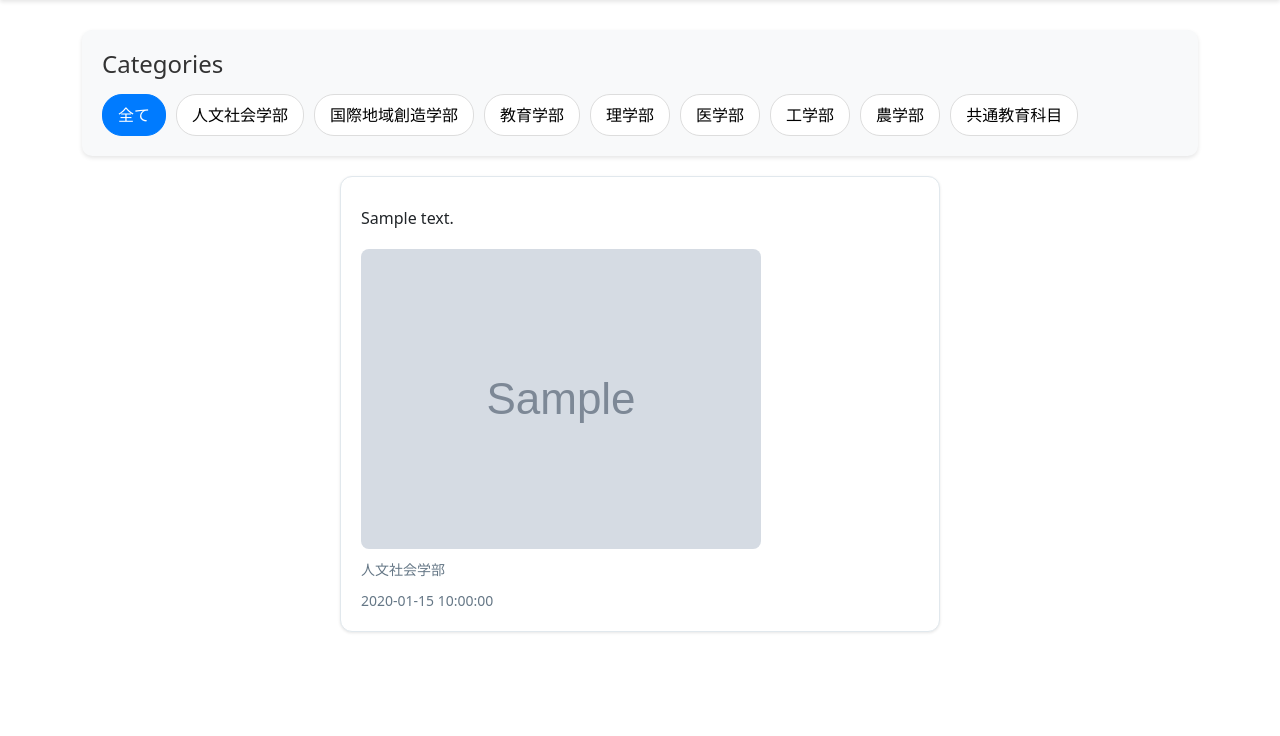
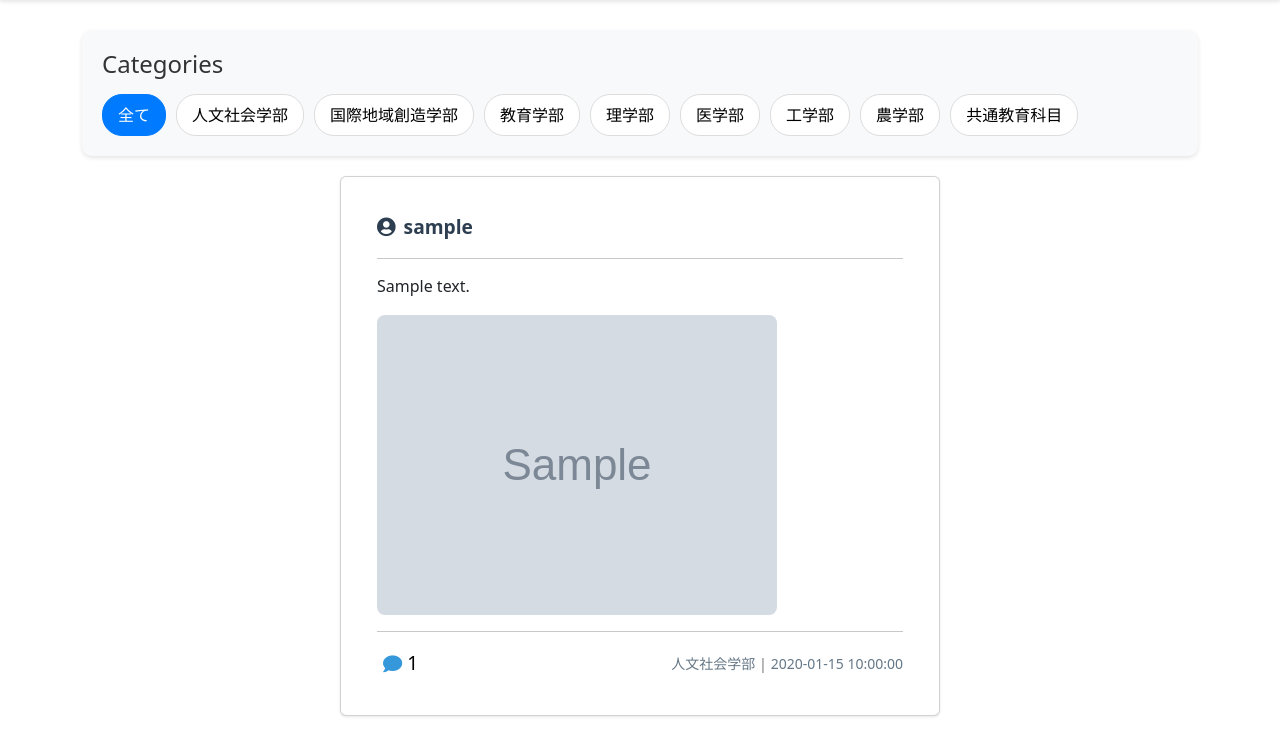
Before and after one commit to Tom-index/StudySync, a Flask app: page / in a window 1280 px wide. Shown: the part 64-800 px from the top of the page. Run offline with Flask 3, Linux system fonts and the light colour scheme; a user stored in the database is signed in; tables that the repository leaves empty hold one stand-in row (values such as "Sample post"); grey boxes marked "Sample" are stand-in pictures; some libraries are stand-ins or nearby versions.

Commit message:
feat:add User Name Display and Comment Function

```diff
--- a/models.py
+++ b/models.py
@@ -20,13 +20,13 @@ class Post(db.Model):
     __tablename__ = 'posts'
 
     id = db.Column(db.Integer, primary_key=True, autoincrement=True)
-    # user_id = db.Column(db.Integer, db.ForeignKey('users.id'), nullable=False)
+    user_id = db.Column(db.Integer, db.ForeignKey('users.id'), nullable=False)
     category_id = db.Column(db.Integer, db.ForeignKey('categories.id'), nullable=False)
     message = db.Column(db.Text)
     image_path = db.Column(db.String(255), nullable=False)
     created_at = db.Column(db.DateTime, default=datetime.utcnow)
 
-    # user = db.relationship('User', backref=db.backref('posts', lazy=True))
+    user = db.relationship('User', backref=db.backref('posts', lazy=True))
     category = db.relationship('Category', backref=db.backref('posts', lazy=True))
 
 class Like(db.Model):
@@ -45,7 +45,7 @@ class Comment(db.Model):
     id = db.Column(db.Integer, primary_key=True, autoincrement=True)
     post_id = db.Column(db.Integer, db.ForeignKey('posts.id'), nullable=False)
     user_id = db.Column(db.Integer, db.ForeignKey('users.id'), nullable=False)
-    content = db.Column(db.Text, nullable=False)
+    text = db.Column(db.Text, nullable=False)
     created_at = db.Column(db.DateTime, default=datetime.now())
 
     user = db.relationship('User', backref=db.backref('comments', lazy=True))
--- a/routes.py
+++ b/routes.py
@@ -1,11 +1,11 @@
-from flask import render_template, request, redirect, url_for
+from flask import render_template, request, redirect, url_for, jsonify
 from flask_login import login_user, logout_user, login_required, current_user
 from werkzeug.utils import secure_filename
 from app import app, db
 from models import User, Post, Like, Comment, Category
 from forms import RegistrationForm, LoginForm, PostForm, CommentForm
-from sqlalchemy import desc
 import os
+
 
 # ==================================================
 # ルーティング
@@ -13,9 +13,10 @@ import os
 
 # ホーム画面(投稿一覧画面)
 @app.route('/', methods=['GET', 'POST'])
-# @login_required ログイン機能実装後（ログインしていないとlogin.htmlに遷移）
+@login_required
 def home():
     form = PostForm()
+    comment_form = CommentForm()
     categories = Category.query.all()
     form.category.choices = [(c.id, c.name) for c in categories]
 
@@ -34,8 +35,7 @@ def home():
             image_path = os.path.join('uploads', filename)
             image.save(os.path.join(image_folder, filename))
 
-        #ログイン実装後 -> user_id=current_user.id
-        post = Post(message=message, image_path=f'uploads/{filename}', category_id=category_id)
+        post = Post(message=message, image_path=f'uploads/{filename}', category_id=category_id, user_id=current_user.id)
 
         db.session.add(post)
         db.session.commit()
@@ -43,7 +43,27 @@ def home():
         return redirect(url_for('home'))
 
     posts = Post.query.order_by(Post.created_at.desc()).all()
-    return render_template('home.html', form=form, posts=posts, categories=categories)
+    return render_template('home.html', form=form, comment_form=comment_form, posts=posts, categories=categories, current_user=current_user)
+
+# コメント追加
+@app.route('/comment/<int:post_id>', methods=['POST'])
+@login_required
+def add_comment(post_id):
+    post = Post.query.get_or_404(post_id)
+    text = request.form.get('text')
+    if text:
+        comment = Comment(text=text, user_id=current_user.id, post_id=post_id)
+        db.session.add(comment)
+        db.session.commit()
+        return jsonify({'status': 'success', 'comment': {'text': comment.text, 'username': current_user.username}})
+    return jsonify({'status': 'error', 'message': 'コメントを入力してください'})
+
+# コメント取得
+@app.route('/comments/<int:post_id>', methods=['GET'])
+def get_comments(post_id):
+    comments = Comment.query.filter_by(post_id=post_id).all()
+    comments_data = [{'text': comment.text, 'username': comment.user.username} for comment in comments]
+    return jsonify({'status': 'success', 'comments': comments_data})
 
 # ユーザー登録
 @app.route('/register', methods=['GET', 'POST'])
@@ -63,6 +83,7 @@ def register():
         return redirect(url_for('login'))
     return render_template('register.html', form=form)
 
+
 # ログイン
 @app.route('/login', methods=['GET', 'POST'])
 def login():
--- a/static/css/style.css
+++ b/static/css/style.css
@@ -93,16 +93,6 @@ body {
     margin-top: 10px;
 }
 
-.user-info {
-    margin-bottom: 10px;
-}
-
-.username {
-    font-weight: bold;
-    font-size: 16px;
-    color: #1E90FF;
-}
-
 .faculty-year {
     font-size: 14px;
     color: #657786;
@@ -118,6 +108,45 @@ body {
     font-size: 14px;
     color: #657786;
     margin-top: 10px;
+}
+
+/* 投稿フッター */
+.post-footer {
+    display: flex;
+    justify-content: space-between;
+    align-items: center;
+    margin-top: 10px;
+}
+.post-actions {
+    display: flex;
+    gap: 10px;
+}
+.action-btn {
+    background: none;
+    border: none;
+    cursor: pointer;
+    font-size: 1.2em;
+    display: flex;
+    align-items: center;
+    gap: 5px;
+}
+
+.comment-btn i {
+    color: #3498db;
+}
+.post-info {
+    font-size: 0.9em;
+    color: #777;
+}
+.username {
+    font-size: 1.2em;
+    font-weight: bold;
+    color: #2c3e50;
+    margin-bottom: 10px;
+}
+.comment-list {
+    max-height: 300px;
+    overflow-y: auto;
 }
 
 /* フォームの全体的なスタイル */
--- a/templates/home.html
+++ b/templates/home.html
@@ -5,6 +5,7 @@
     <meta name="viewport" content="width=device-width, initial-scale=1.0">
     <link href="../static/css/style.css" rel="stylesheet">
     <link href="https://cdn.jsdelivr.net/npm/bootstrap@5.3.0/dist/css/bootstrap.min.css" rel="stylesheet" integrity="sha384-9ndCyUaIbzAi2FUVXJi0CjmCapSmO7SnpJef0486qhLnuZ2cdeRhO02iuK6FUUVM" crossorigin="anonymous">
+    <link href="https://cdnjs.cloudflare.com/ajax/libs/font-awesome/5.15.1/css/all.min.css" rel="stylesheet">
     <title>StudySync</title>
 </head>
 <body>
@@ -32,23 +33,40 @@
                 {% endfor %}
             </div>
         </div>
+    </div>
 
-        <!-- タイムライン -->
-        <div class="timeline" id="posts-container">
-            {% for post in posts %}
-            <div class="post" data-category="{{ post.category.id }}">
+    <!-- 投稿タイムライン  -->
+    <div class="timeline" id="posts-container">
+        {% for post in posts %}
+        <div class="post card mb-3" data-category="{{ post.category.id }}">
+            <div class="card-body">
+                <div class="username">
+                    <i class="fas fa-user-circle me-2"></i>{{ post.user.username }}
+                </div>
+                <hr/>
                 <div class="message">{{ post.message }}</div>
                 {% if post.image_path %}
-                <img src="{{ url_for('static', filename=post.image_path) }}" alt="Post Image" class="img-fluid">
+                <img src="{{ url_for('static', filename=post.image_path) }}" alt="Post Image" class="img-fluid mt-2">
                 {% endif %}
-                <div class="category">{{ post.category.name }}</div>
-                <div class="created-at">{{ post.created_at.strftime('%Y-%m-%d %H:%M:%S') }}</div>
+                <hr/>
+                <div class="post-footer">
+                    <div class="post-actions">
+                        <button class="action-btn comment-btn" data-bs-toggle="modal" data-bs-target="#commentModal" data-post-id="{{ post.id }}">
+                            <i class="fas fa-comment"></i>
+                            <span class="comment-count">{{ post.comments|length }}</span>
+                        </button>
+                    </div>
+                    <div class="post-info">
+                        <span class="category">{{ post.category.name }}</span> |
+                        <span class="created-at">{{ post.created_at.strftime('%Y-%m-%d %H:%M:%S') }}</span>
+                    </div>
+                </div>
             </div>
-            {% endfor %}
         </div>
+        {% endfor %}
     </div>
 
-    <!-- モーダル部分 -->
+    <!-- 投稿モーダル -->
     <div class="modal fade" id="exampleModal" tabindex="-1" aria-labelledby="exampleModalLabel" aria-hidden="true">
         <div class="modal-dialog">
             <div class="modal-content">
@@ -100,7 +118,36 @@
             </div>
         </div>
     </div>
+
+    <!-- コメントモーダル -->
+    <div class="modal" id="commentModal" tabindex="-1" role="dialog">
+        <div class="modal-dialog" role="document">
+            <div class="modal-content">
+                <div class="modal-header">
+                    <h5 class="modal-title">コメント</h5>
+                    <button type="button" class="close" data-dismiss="modal" aria-label="Close">
+                        <span aria-hidden="true">&times;</span>
+                    </button>
+                </div>
+                <div class="modal-body">
+                    <form id="commentForm">
+                        <div class="form-group">
+                            <label for="commentText">コメントを入力</label>
+                            <textarea class="form-control" id="commentText" rows="3"></textarea>
+                        </div>
+                        <button type="submit" class="btn btn-primary">投稿</button>
+                    </form>
+                    <hr>
+                    <div id="commentList">
+                        <!-- コメント一覧がここに表示される -->
+                    </div>
+                </div>
+            </div>
+        </div>
+    </div>
+
     <script src="../static/js/script.js" type="text/javascript"></script>
+    <script src="https://code.jquery.com/jquery-3.6.0.min.js"></script>
     <script src="https://cdn.jsdelivr.net/npm/bootstrap@5.3.0/dist/js/bootstrap.bundle.min.js" integrity="sha384-geWF76RCwLtnZ8qwWowPQNguL3RmwHVBC9FhGdlKrxdiJJigb/j/68SIy3Te4Bkz" crossorigin="anonymous"></script>
     {% if form.errors %}
     <script>
@@ -108,5 +155,50 @@
         myModal.show();
     </script>
     {% endif %}
+    <script>
+        $(document).ready(function() {
+            var postId;
+
+            // モーダルが表示されるときにpostIdを設定
+            $('#commentModal').on('show.bs.modal', function(event) {
+                var button = $(event.relatedTarget);
+                postId = button.data('post-id');
+                loadComments(postId);
+            });
+
+            // コメントフォームの送信をAjaxで処理
+            $('#commentForm').submit(function(event) {
+                event.preventDefault();
+                var commentText = $('#commentText').val();
+                $.ajax({
+                    url: '/comment/' + postId,
+                    type: 'POST',
+                    data: { text: commentText },
+                    success: function(response) {
+                        if (response.status === 'success') {
+                            $('#commentText').val('');
+                            $('#commentList').append('<div><strong>' + response.comment.username + ':</strong> ' + response.comment.text + '</div>');
+                        }
+                    }
+                });
+            });
+
+            // コメントをロードする関数
+            function loadComments(postId) {
+                $.ajax({
+                    url: '/comments/' + postId,
+                    type: 'GET',
+                    success: function(response) {
+                        if (response.status === 'success') {
+                            $('#commentList').empty();
+                            response.comments.forEach(function(comment) {
+                                $('#commentList').append('<div><strong>' + comment.username + ':</strong> ' + comment.text + '</div>');
+                            });
+                        }
+                    }
+                });
+            }
+        });
+    </script>
 </body>
 </html>
```
Also changed, not shown: static/js/script.js (line endings or trailing spaces).
